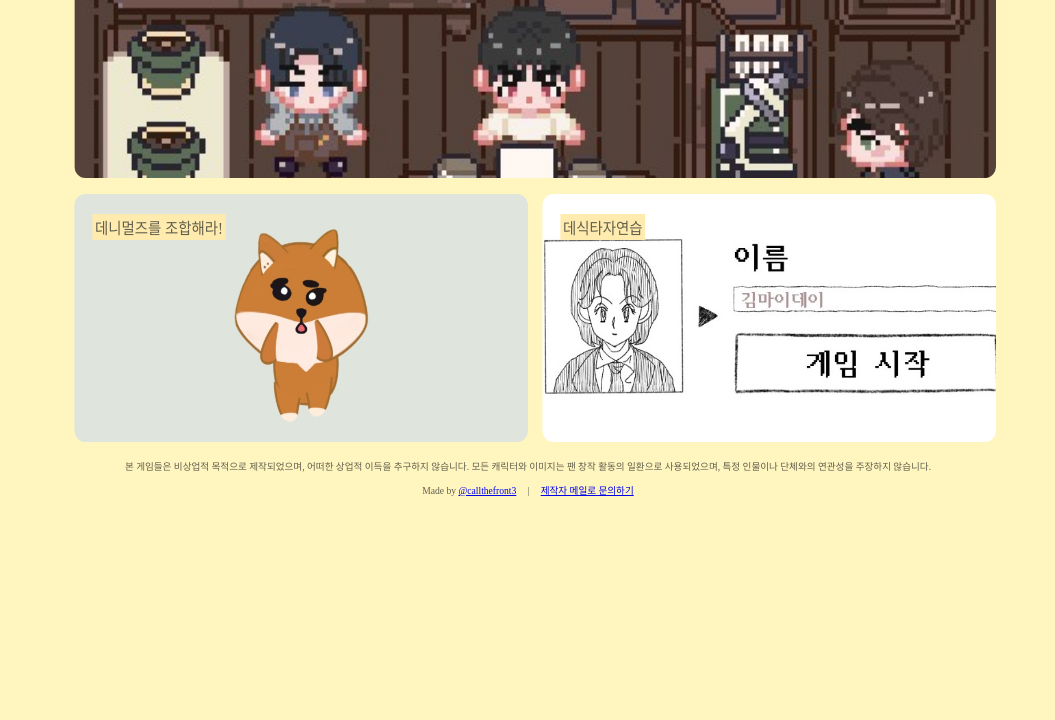
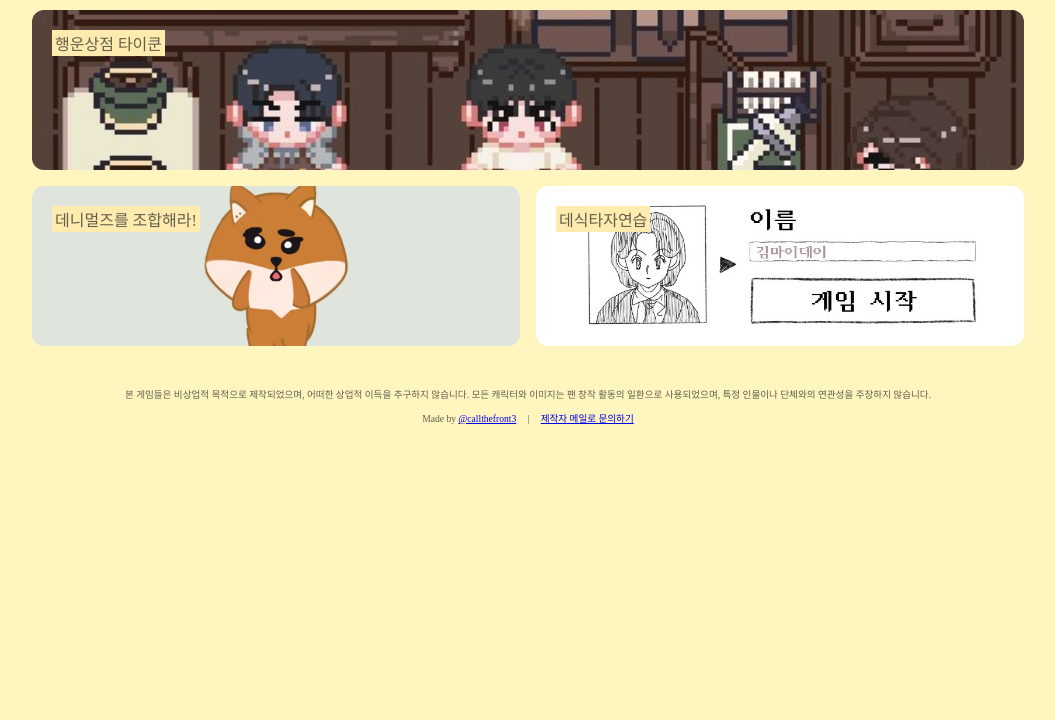
Before and after one commit to callthefront3/day6-fangame, a plain HTML site: page index.html in a window 1280 px wide. Shown: the part 352-1072 px from the top of the page, without its empty margins (112-1167 px from the left). Drawn offline with Linux system fonts and the light colour scheme; a web font is replaced by a local one.

Commit message:
Update index.html

```diff
--- a/index.html
+++ b/index.html
@@ -51,18 +51,13 @@
         display: grid;
         grid-auto-columns: 50%;
         grid-auto-rows: 50%;
-        gap: 1em;
         grid-template-areas:
             "box-1 box-1"
             "box-2 box-3";
-        transform: scaleX(0.9);
     }
 
     .box {
-        position: relative;
-        padding: 20px;
-        min-height: 200px;
-        display: flex;
+        margin: 0.5em;
         background-size: cover;
         background-position: center;
         cursor: pointer;
@@ -74,13 +69,20 @@
         transform: scale(1.05);
     }
 
-    .box .title {
+    .box div {
+        display: flex;
+        flex-direction: column;
+        margin: 20px;
+        min-height: 120px;
+    }
+
+    .box div .title {
+        margin: 0; padding: 1px 3px;
         align-self: flex-start;
         color: var(--text);
         font-size: 1rem;
         word-break: keep-all;
         background-color: #FFEBAD;
-        padding: 1px 3px;
     }
 
     .notice {
@@ -96,13 +98,19 @@
     <h1><span style="font-family: 'Apple Symbols', 'Segoe UI Symbol', 'Noto Sans Symbols', 'Symbola', sans-serif;">🐕</span>.<br>Day6 팬메이드 게임</h1>
     <div class="grid-container">
         <a class="box" style="grid-area: box-1; background-image: url('assets/index/luckystore.jpg');" href="https://day6-luckystore.pages.dev/">
-            <div class="title">행운상점 타이쿤</div>
+            <div>
+                <p class="title">행운상점 타이쿤</p>
+            </div>
         </a>
         <a class="box" style="grid-area: box-2; background-image: url('assets/index/denimals-puzzle.jpg');" href="https://callthefront3.itch.io/denimals-puzzle">
-            <div class="title">데니멀즈를 조합해라!</div>
+            <div>
+                <p class="title">데니멀즈를 조합해라!</p>
+            </div>
         </a>
         <a class="box" style="grid-area: box-3; background-image: url('assets/index/typingpractice.jpg');" href="/Day6TypingPractice.html">
-            <div class="title">데식타자연습</div>
+            <div>
+                <p class="title">데식타자연습</p>
+            </div>
         </a>
     </div>
     <div class="notice">
```
